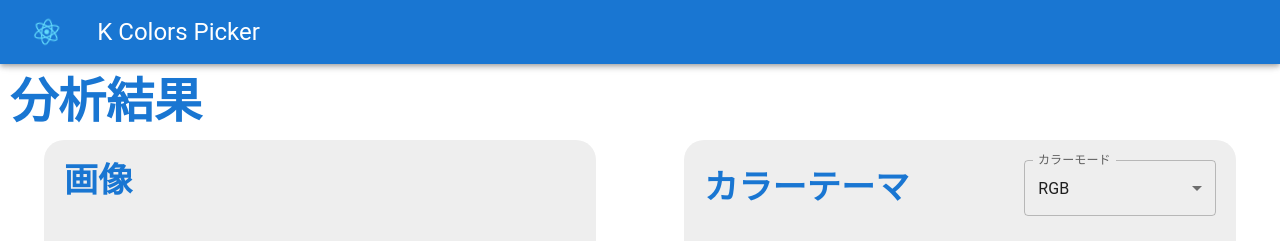
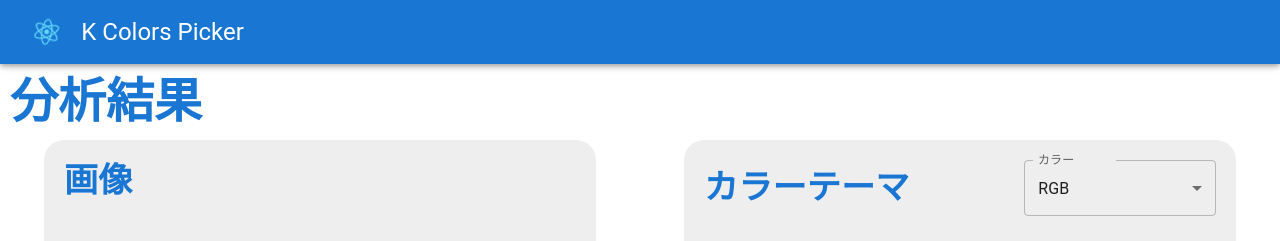
Before and after one commit to qriquri/k_colors_picker, a React (Create React App) app: page / in a window 1280 px wide. Shown: the top 241 px of the page. Built offline with nearby package versions, Linux system fonts and the light colour scheme.

Commit message:
スタイルの調整

```diff
--- a/src/components/AppBarContainer.tsx
+++ b/src/components/AppBarContainer.tsx
@@ -13,7 +13,7 @@ export const AppBarContainer: React.FC = () => {
             edge="start"
             color="inherit"
             aria-label="menu"
-            sx={{ mr: 2, height: "56px" }}
+            sx={{ height: "56px" }}
           >
             <img
               src={logo}
--- a/src/components/ImageLoader/ImageLoader.tsx
+++ b/src/components/ImageLoader/ImageLoader.tsx
@@ -28,7 +28,7 @@ export const ImageLoader: React.FC = () => {
           <Box sx={{ flexGrow: 1 }}>
             <TextField id="color-number" label="カラー数" defaultValue="5" />
           </Box>
-          <Box>
+          <Box sx={{display: 'flex'}}>
             {elm.current && 650 < width ? (
               <React.Fragment>
                 <Button startIcon={<RefreshIcon />}>再アップロード</Button>
--- a/src/components/ResultViewer/ResultViewer.tsx
+++ b/src/components/ResultViewer/ResultViewer.tsx
@@ -123,7 +123,7 @@ export const ResultViewer: React.FC = () => {
           </Box>
           <Box sx={{ flexGrow: 1 }}>
             <FormControl fullWidth>
-              <InputLabel id="color-mode-select-label">カラーモード</InputLabel>
+              <InputLabel id="color-mode-select-label">カラー</InputLabel>
               <Select
                 labelId="color-mode-select-label"
                 id="color-mode-select"
@@ -147,7 +147,7 @@ export const ResultViewer: React.FC = () => {
         </Box>
         <Box className={styles.footer}>
           <Box sx={{ flexGrow: 1 }}></Box>
-          <Box>
+          <Box sx={{display: 'flex'}}>
             {elm.current && 650 < width ? (
               <React.Fragment>
                 <Button startIcon={<ContentCopyIcon />}>クリップボードにコピー</Button>
```
